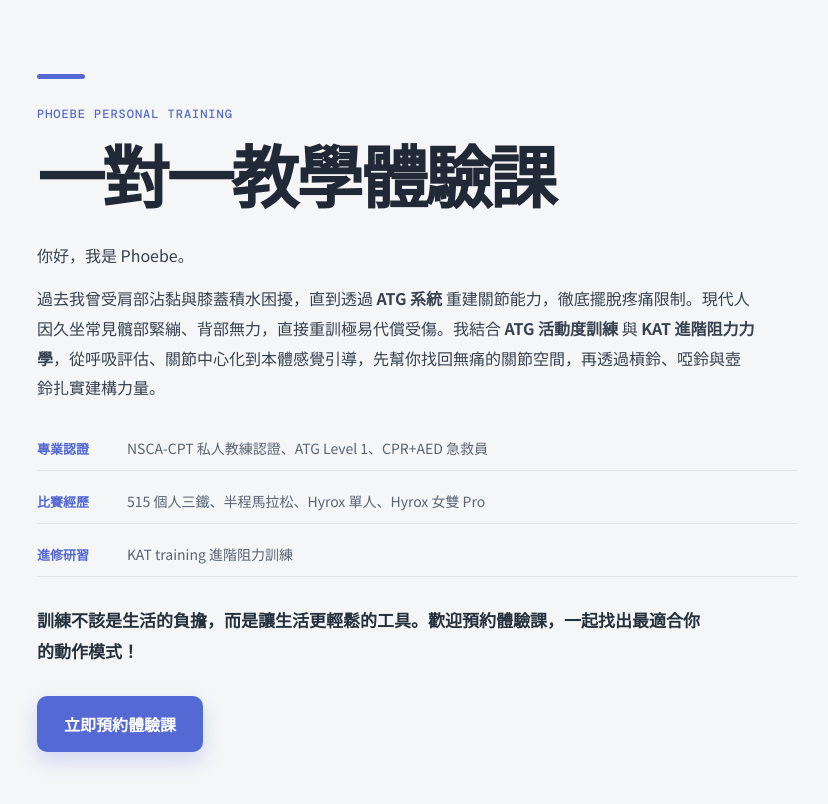
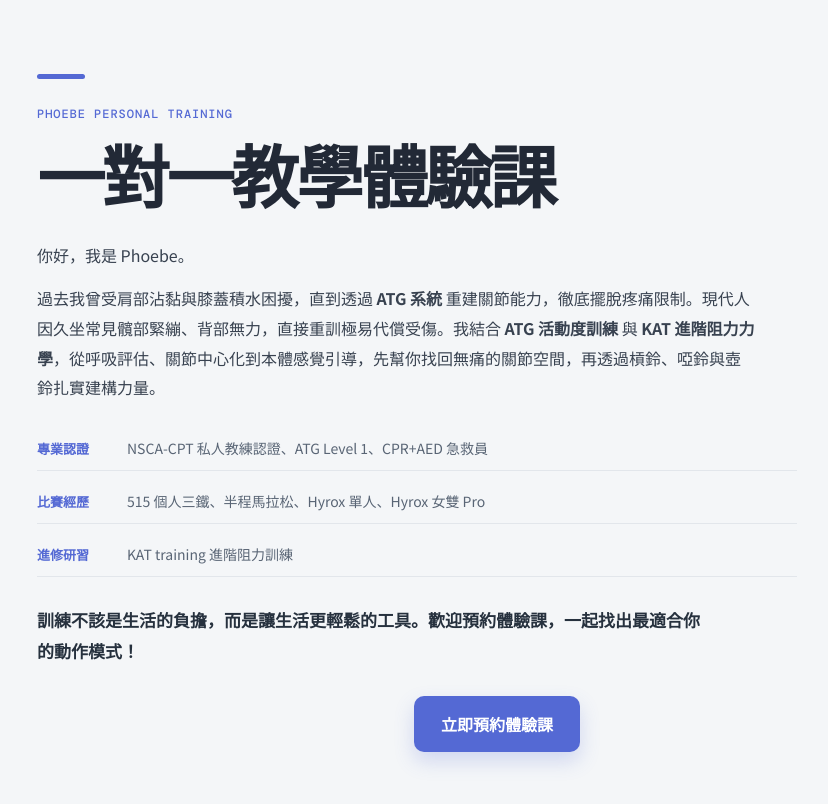
Before and after one commit to phoebe0412/phoebe-personal-training-form, a React (Vite) app: page / in a window 1280 px wide. Shown: the top 804 px of the page, without its empty margins (143-971 px from the left). Built offline with nearby package versions, Linux system fonts and the light colour scheme.

Commit message:
Center booking call to action

```diff
--- a/src/styles.css
+++ b/src/styles.css
@@ -13,7 +13,7 @@ h1 em { color: #5469d4; font-size: .40em; font-style: normal; letter-spacing: -.
 .coach-intro { max-width: 720px; margin-top: 28px; color: #384250; font-size: 16px; line-height: 1.85; }.coach-intro p { margin: 0 0 14px; }.coach-intro strong { color: inherit; font-weight: 700; }
 .bio-list { display: grid; gap: 9px; max-width: 760px; margin: 24px 0; padding: 0; list-style: none; }.bio-list li { display: flex; align-items: baseline; gap: 16px; padding: 10px 0; border-bottom: 1px solid #e2e6eb; font-size: 14px; line-height: 1.65; }.bio-list strong { min-width: 74px; color: #5469d4; font-size: 13px; }.bio-list span { color: #596575; }
 .hero-copy { max-width: 670px; margin: 28px 0 0; color: #26313e; font-size: 17px; line-height: 1.8; font-weight: 600; }
-.hero-cta, .back-button { font: inherit; cursor: pointer; }.hero-cta { margin-top: 30px; border: 0; border-radius: 10px; padding: 16px 27px; background: #5469d4; color: #fff; font-weight: 600; box-shadow: 0 9px 20px rgba(84, 105, 212, .22); }.hero-cta:hover { background: #4457bb; }.booking-header { padding: 18px 0 30px; }.booking-header h1 { font-size: clamp(36px, 5vw, 54px); }.back-button { margin: 0 0 28px; padding: 0; border: 0; background: transparent; color: #596575; font-size: 14px; }.back-button:hover { color: #5469d4; }
+.hero-cta, .back-button { font: inherit; cursor: pointer; }.hero-cta { display: block; margin: 30px auto 0; border: 0; border-radius: 10px; padding: 16px 27px; background: #5469d4; color: #fff; font-weight: 600; box-shadow: 0 9px 20px rgba(84, 105, 212, .22); }.hero-cta:hover { background: #4457bb; }.booking-header { padding: 18px 0 30px; }.booking-header h1 { font-size: clamp(36px, 5vw, 54px); }.back-button { margin: 0 0 28px; padding: 0; border: 0; background: transparent; color: #596575; font-size: 14px; }.back-button:hover { color: #5469d4; }
 .intro-card, .form-section { border: 1px solid #e0e4e9; border-radius: 16px; background: #fff; }
 .form-section.has-error { border-color: #d85a5a; box-shadow: 0 0 0 3px rgba(216, 90, 90, .08); }
 .intro-card { margin-bottom: 14px; padding: 32px 36px; }.intro-card h2, .section-heading h2 { margin: 0; font-size: 25px; letter-spacing: -.035em; }.intro-card p:not(.section-kicker) { margin: 10px 0 0; color: #697484; line-height: 1.75; font-size: 14px; }
```
